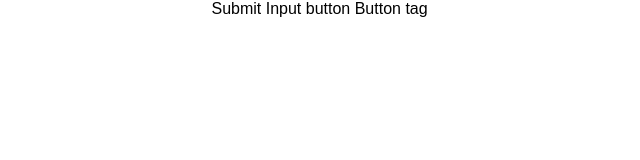
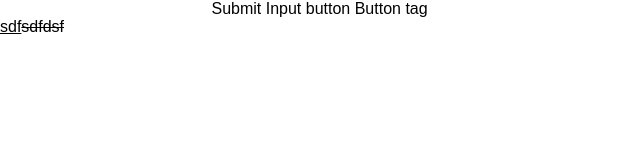
Before and after one commit to paulcollett/css-reset, a website: page index.html in a window 1280 px wide. Shown: the full height of the page, 0-640 px from the left. Drawn offline with Linux system fonts and the light colour scheme.

Commit message:
updated readme

```diff
--- a/index.html
+++ b/index.html
@@ -59,7 +59,7 @@
 <input type="search" />
 <select><option>yo</option></select>
 <address data-dummy></address>
-<p data-dummy="300,3"></p>
+<p data-dummy="300,3"><ins>sdf</ins><del>sdfdsf</del></p>
 </fieldset>
 
 <!--
```
Also changed, not shown: readme.md.
